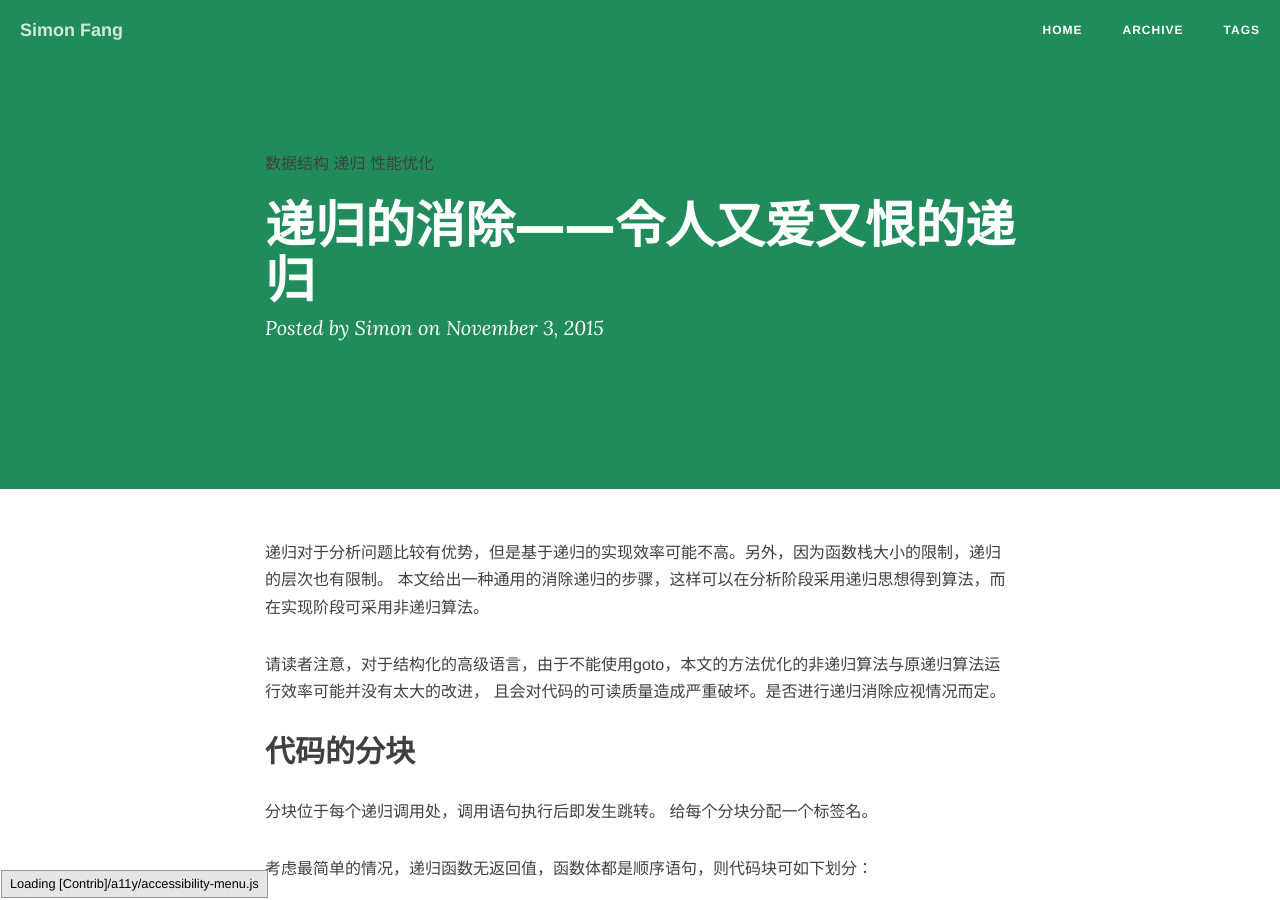
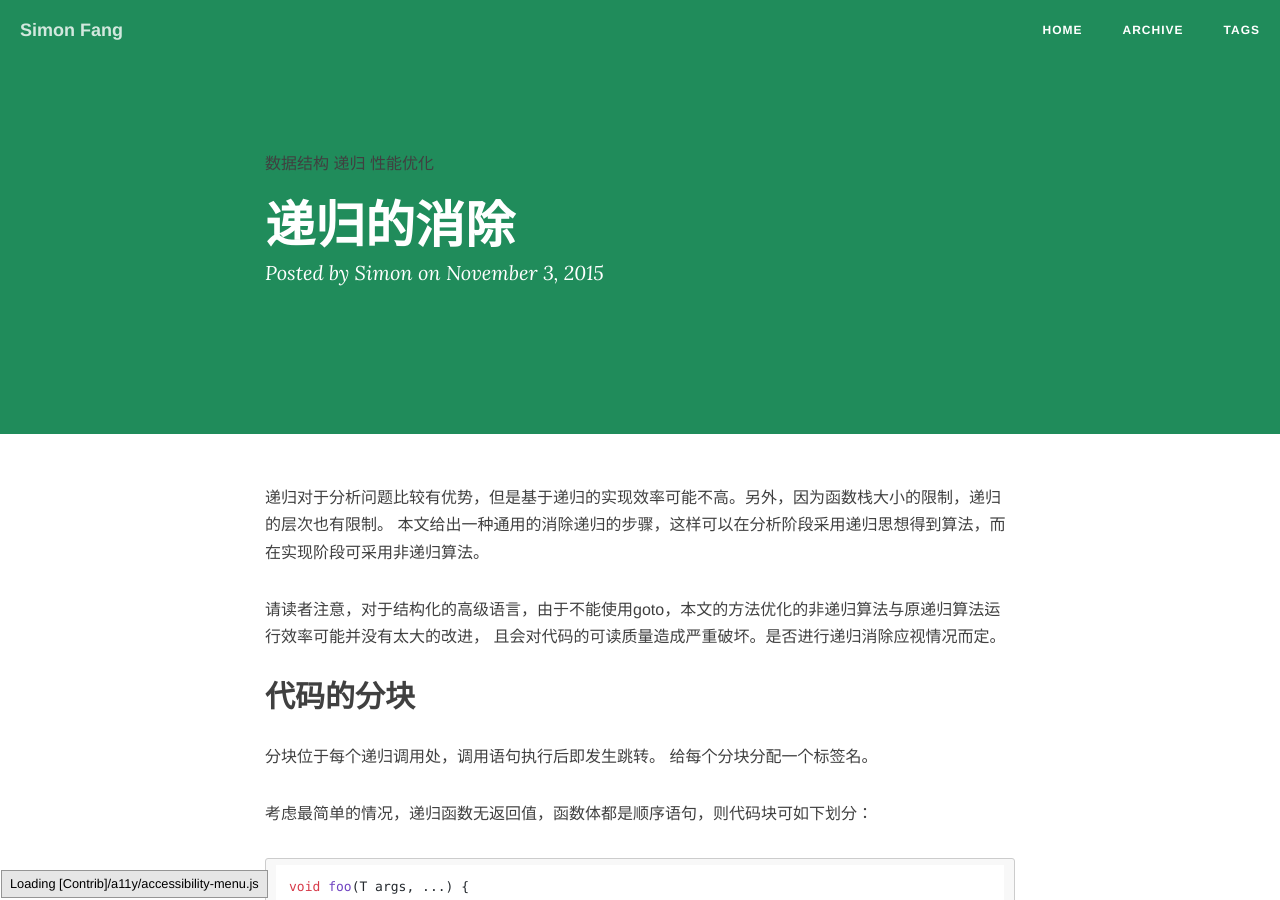
Before and after one commit to SimonFang1/SimonFang1.github.io, a Jekyll site: the page built from _posts/2015-11-03-recursive-elimination.md, in a window 1280 px wide and 900 px high. Built offline with Jekyll 4.4.1, drawn with Linux system fonts in a browser that asks for light colours; nearby versions of some CDN libraries; comment, search, counter and statistics services are not loaded.

```diff
--- a/_posts/2015-11-03-recursive-elimination.md
+++ b/_posts/2015-11-03-recursive-elimination.md
@@ -1,10 +1,10 @@
 ---
 layout: post
-title: 递归的消除——令人又爱又恨的递归
+title: 递归的消除
 date: 2015-11-03
 categories: blog
 tags: [数据结构, 递归, 性能优化]
-description:
+description: 令人又爱又恨的递归
 ---
 
 递归对于分析问题比较有优势，但是基于递归的实现效率可能不高。另外，因为函数栈大小的限制，递归的层次也有限制。
@@ -219,7 +219,9 @@ int main() {
   Solution s;
   auto list = s.FindPath(root, 22);
   // use gdb to print list
+
   cout << list.size() << endl;
+
   // delete root is unnecessary
   return 0;
 }
```
Also changed, not shown: 1 other file.
